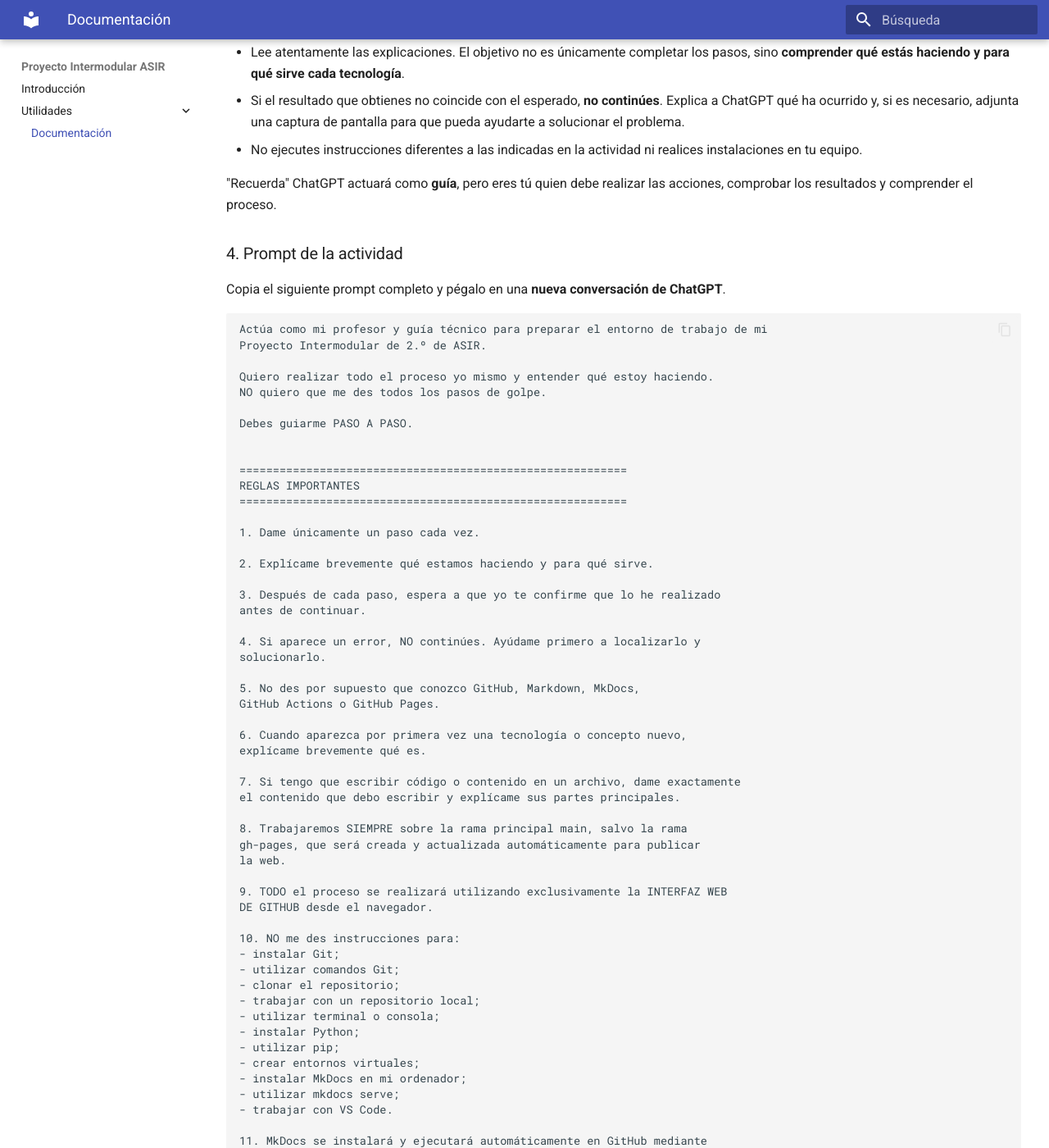
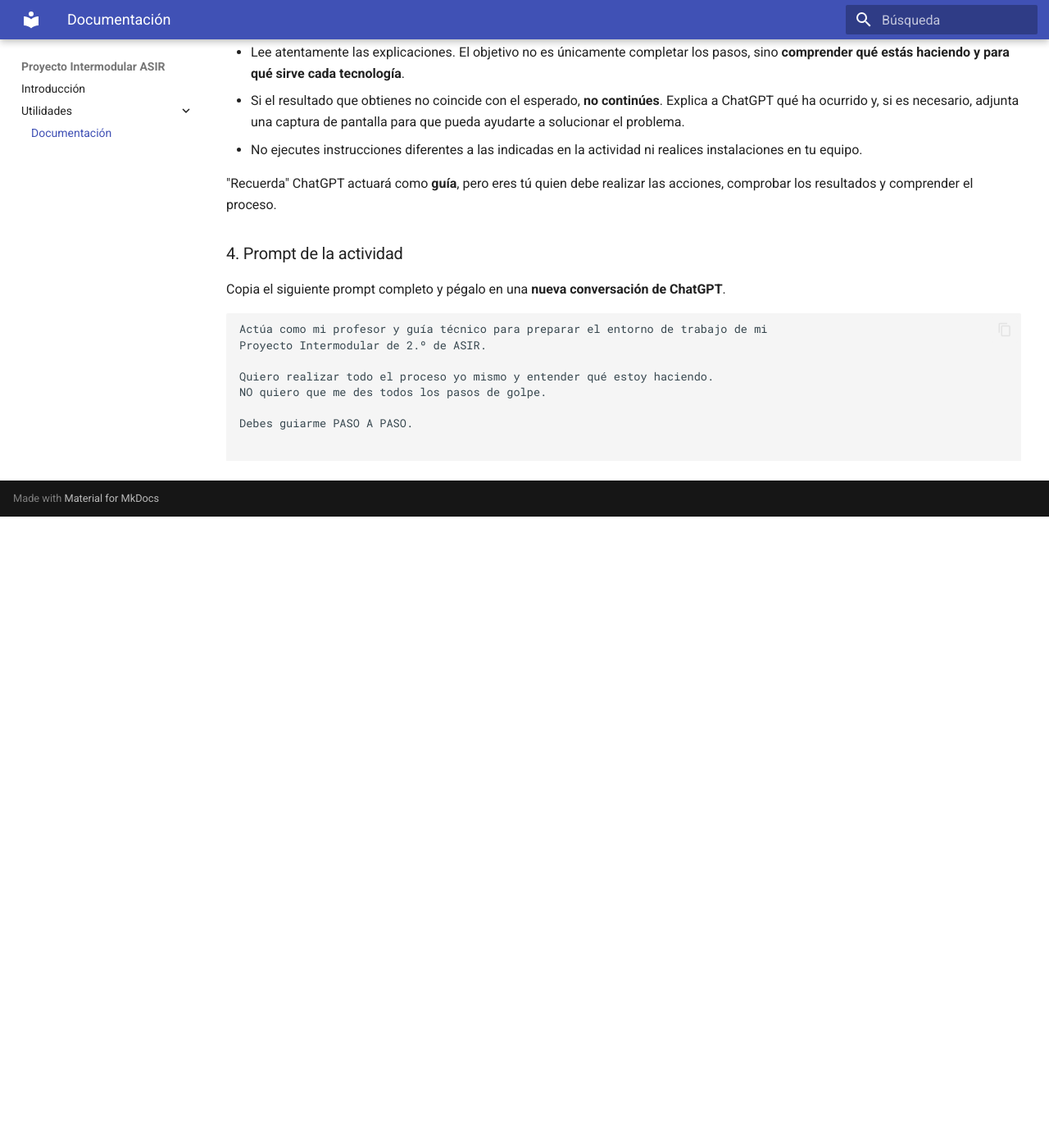
Before and after one commit to lidia1900/Proyecto-Intermodular-ASIR, an MkDocs documentation site: the page built from docs/Utilidades/Documentacion.md, in a window 1280 px wide and 1400 px high, scrolled down 1370 px. Shown: the whole window at 82% size. Built offline with MkDocs 1.6.1 and Material for MkDocs 9.7.7, drawn with Linux system fonts in a browser that asks for light colours; after the commit the page ends 2000 px from its top, so only the background shows below that.

Commit message:
Refine prompt scroll styles in extra.css
Updated styles for prompt scroll behavior and overflow handling.

```diff
--- a/docs/stylesheets/extra.css
+++ b/docs/stylesheets/extra.css
@@ -1,20 +1,28 @@
 /* ==========================================================
-   PROMPT
-   5 líneas visibles + scroll vertical.
-   No afecta al botón de copiar de Material.
+   PROMPT DE CHATGPT
+   Bloque limitado a 5 líneas con scroll.
+   El botón de copiar de Material permanece intacto.
    ========================================================== */
 
-.prompt-scroll .highlight {
-    max-height: 8.5em !important;
-    overflow-y: auto !important;
-    overflow-x: auto;
+.prompt-scroll {
+    max-height: 9rem;
+    overflow-y: auto;
+    overflow-x: hidden;
+    position: relative;
 }
 
-.prompt-scroll .highlight pre {
-    margin: 0 !important;
-    overflow: visible !important;
+/* El bloque generado por Material no puede aumentar
+   la altura del contenedor */
+.prompt-scroll .highlight {
+    margin: 0;
 }
 
+/* Permitimos desplazamiento horizontal si alguna línea
+   del prompt es demasiado larga */
+.prompt-scroll pre {
+    overflow-x: auto;
+    margin: 0;
+}
 
 /* ==========================================================
    2. COLUMNA DERECHA
```
